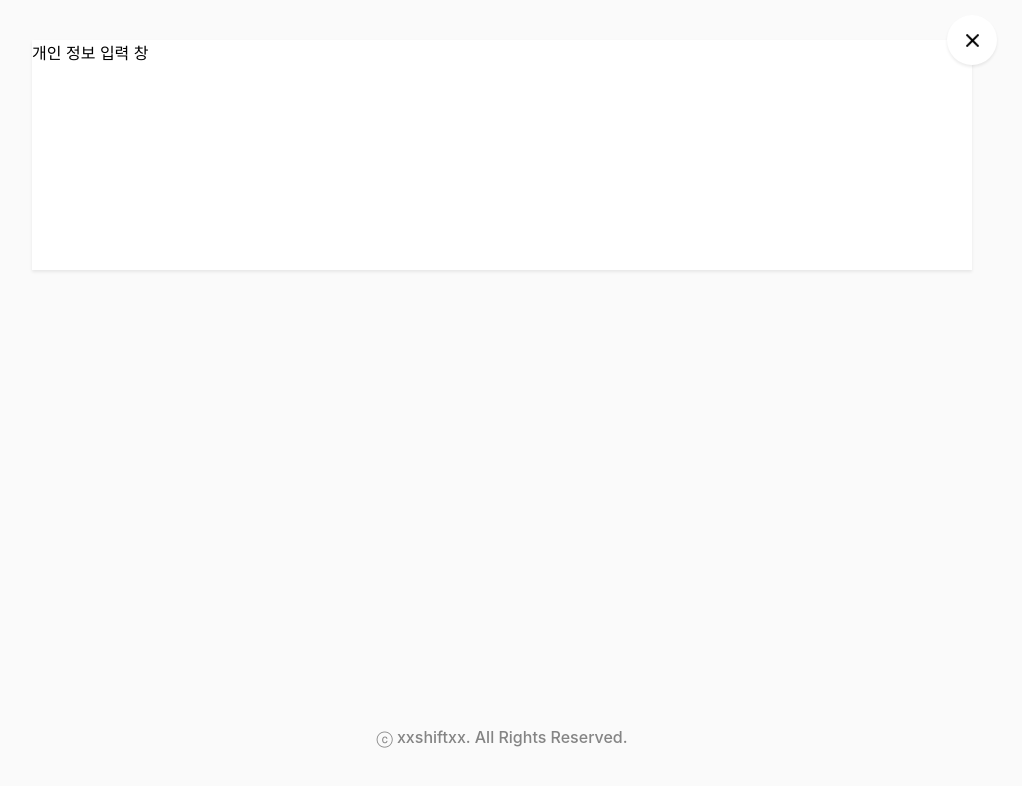
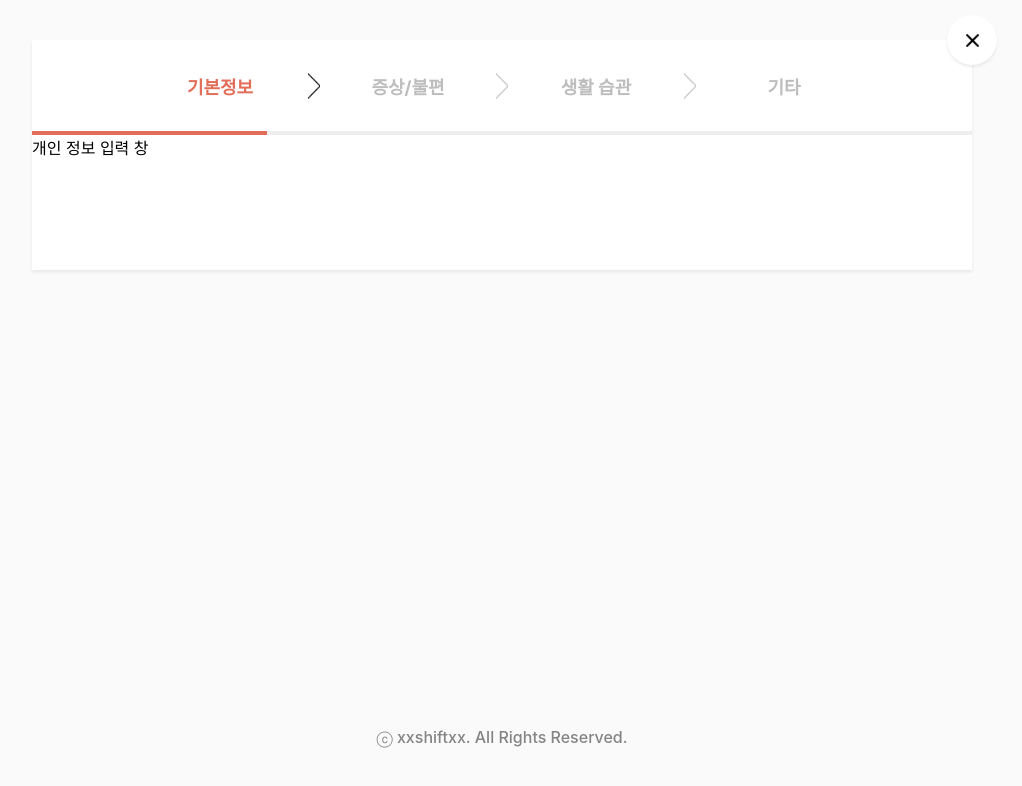
Before and after one commit to wArrnp/zennvote-front, a React (Create React App) app: page / in a window 1280 px wide. Both pictures are taken after a click on the button "시작하기". Shown: the top 786 px of the page, without its empty margins (138-1160 px from the left). Built offline with nearby package versions, Linux system fonts and the light colour scheme.

Commit message:
[ADD] <Header> common header & page data type change

```diff
--- a/src/controller/CancelVote.ts
+++ b/src/controller/CancelVote.ts
@@ -3,7 +3,7 @@ import { useDispatch } from 'react-redux';
 import PageData from '../entities/PageData';
 import { setVoteInit } from '../modules/vote';
 
-export default function CancelVote(setPageData: (pageData: string) => void): (event: React.MouseEvent) => any  {
+export default function CancelVote(setPageData: (pageData: number) => void): (event: React.MouseEvent) => any  {
   const dispatch = useDispatch();
   const useCancelVote = useCallback((event: React.MouseEvent) => {
     setPageData(PageData.LANDING);
--- a/src/controller/RenderByPageData.tsx
+++ b/src/controller/RenderByPageData.tsx
@@ -3,8 +3,8 @@ import PageData from '../entities/PageData';
 import { Landing } from '../presentation';
 
 export default function RenderByPageData(
-  viewType: string,
-  setPageData: (pageData: string) => void
+  viewType: number,
+  setPageData: (pageData: number) => void
 ): ReactNode {
   switch(viewType) {
     case PageData.LANDING:
--- /dev/null
+++ b/src/controller/getCurrentPageNumber.ts
@@ -0,0 +1,12 @@
+import PageData from "../entities/PageData";
+
+export default function getCurrentPageNumber(pageData:number): number {
+  switch (pageData) {
+    case PageData.LANDING:
+      return 0;
+    case PageData.PERSONAL_INFO:
+      return 1;
+    default:
+      return 1
+  }
+}
--- a/src/entities/PageData.ts
+++ b/src/entities/PageData.ts
@@ -1,6 +1,6 @@
 enum PageData {
-  LANDING = 'landing',
-  PERSONAL_INFO = 'personalInfo',
+  LANDING = 0,
+  PERSONAL_INFO = 1,
 }
 
 export default PageData
--- a/src/presentation/App/index.tsx
+++ b/src/presentation/App/index.tsx
@@ -4,11 +4,12 @@ import Footer from '../Footer';
 import RenderByPageData from '../../controller/RenderByPageData';
 import CancelVote from "../../controller/CancelVote";
 import CloseImg from '../../assets/image/close.png';
+import { Header } from '../';
 
 import * as S from './Styles';
 
 const App = () => {
-  const [ pageData, setPageData ] = useState(PageData.LANDING.toString());
+  const [ pageData, setPageData ] = useState(PageData.LANDING);
   const onClickCancelButton = CancelVote(setPageData)
 
   return (
@@ -18,6 +19,7 @@ const App = () => {
           <S.CancelButton onClick={onClickCancelButton}>
             <S.CancelImg src={CloseImg} alt="close"/>
           </S.CancelButton>
+          { pageData !== PageData.LANDING && <Header pageData={pageData}/>}
           { RenderByPageData(pageData, setPageData) }
         </S.ContentInnerWrapper>
       </S.ContentWrapper>
--- /dev/null
+++ b/src/presentation/Header/Styles.ts
@@ -0,0 +1,61 @@
+import styled from 'styled-components';
+import RightArrow from '../../assets/image/right.png';
+import RightArrowDim from '../../assets/image/right-dim.png';
+
+interface HeaderListItemProps {
+  isCurrent?: boolean
+}
+
+interface ProgressBarProps {
+  percent: number
+}
+
+export const HeaderWrapper = styled.div`
+  display: flex;
+  width: 100%;
+  height: 91px;
+  justify-content: center;
+  align-items: center;
+`
+
+export const HeaderListItem = styled.span`
+  position: relative;
+  width: 20%;
+  text-align: center;
+  color: ${(props:HeaderListItemProps) => props.isCurrent ? '#e26d59': '#bdbdbd'};
+  font-weight: bold;
+  font-size: 18px;
+
+  &::after {
+    content: '';
+    display: block;
+    position: absolute;
+    top: 0;
+    right: 0;
+    margin-right: -6px;
+    width: 12px;
+    height: 100%;
+    background-image: url(${(props:HeaderListItemProps) => props.isCurrent ? RightArrow: RightArrowDim});
+    background-repeat: no-repeat;
+    background-size: cover;
+    background-position: 50% 50%;
+  }
+
+  &:nth-last-of-type(1) {
+    &::after {
+      display: none;
+    }
+  }
+`
+
+export const ProgressWrapper = styled.div`
+  height: 4px;
+  background-color: #eee;
+`;
+
+export const ProgressBar = styled.div`
+  height: 100%;
+  width: ${(props:ProgressBarProps) => props.percent}%;
+  max-width: 100%;
+  background-color: #e26d59;
+`
--- /dev/null
+++ b/src/presentation/Header/index.tsx
@@ -0,0 +1,40 @@
+import React, { useState, useEffect } from 'react';
+import getCurrentPageNumber from '../../controller/getCurrentPageNumber';
+
+import * as S from './Styles';
+
+interface HeaderProps {
+  pageData: number
+}
+
+const Header = ({pageData}: HeaderProps) => {
+  const [ pageNumber, setPageNumber ] = useState(1);
+
+  useEffect(() => {
+    setPageNumber(getCurrentPageNumber(pageData))
+  }, [pageData])
+
+  return (
+    <>
+      <S.HeaderWrapper>
+        <S.HeaderListItem isCurrent={pageNumber === 1}>
+          기본정보
+        </S.HeaderListItem>
+        <S.HeaderListItem isCurrent={pageNumber === 2}>
+          증상/불편
+        </S.HeaderListItem>
+        <S.HeaderListItem isCurrent={pageNumber === 3}>
+          생활 습관
+        </S.HeaderListItem>
+        <S.HeaderListItem isCurrent={pageNumber === 4}>
+          기타
+        </S.HeaderListItem>
+      </S.HeaderWrapper>
+      <S.ProgressWrapper>
+        <S.ProgressBar percent={pageNumber * 25}/>
+      </S.ProgressWrapper>
+    </>
+  );
+};
+
+export default Header;
--- a/src/presentation/Landing/index.tsx
+++ b/src/presentation/Landing/index.tsx
@@ -4,7 +4,7 @@ import PageData from '../../entities/PageData';
 import * as S from './Styles'
 
 interface LandingProps {
-  setPageData: (pageData: string) => void
+  setPageData: (pageData: number) => void
 }
 
 const Landing = ({ setPageData }:LandingProps ) => {
--- a/src/presentation/index.tsx
+++ b/src/presentation/index.tsx
@@ -1,5 +1,6 @@
 import App from './App';
 import Footer from './Footer';
 import Landing from './Landing';
+import Header from './Header';
 
-export { App, Footer, Landing }
+export { App, Footer, Landing, Header }
```
Also changed, not shown: src/assets/image/right-dim.png (added), src/assets/image/right.png (added).
